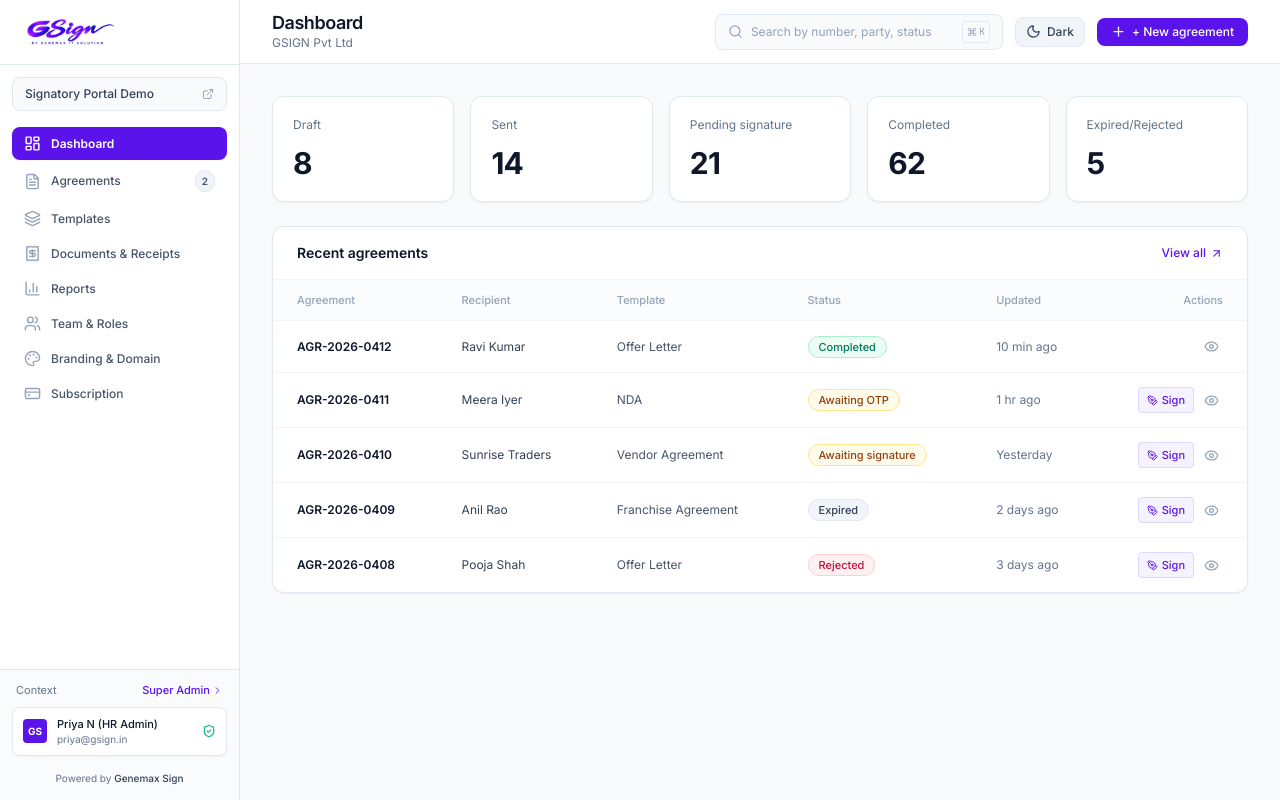
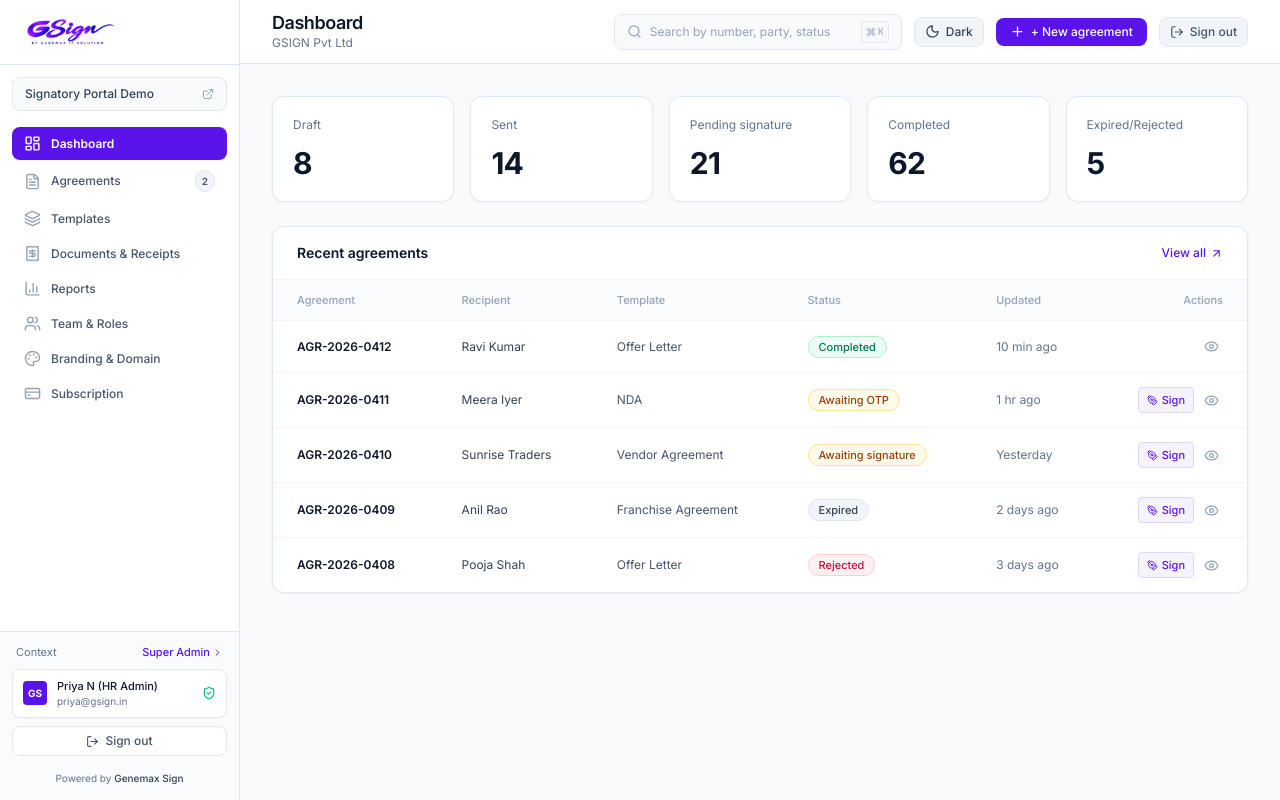
Before and after one commit to thekolli-tech/Gsign, a React (Vite) app: page / in a window 1280 px wide. Built offline with nearby package versions, Linux system fonts and the light colour scheme.

Commit message:
Add Sign out button to Sidebar and Header

```diff
--- a/src/components/layout/Header.tsx
+++ b/src/components/layout/Header.tsx
@@ -5,9 +5,11 @@ import {
   Moon,
   Plus,
   Command,
-  FileCheck2
+  FileCheck2,
+  LogOut
 } from 'lucide-react';
 import { useApp } from '../../context/AppContext';
+import { api } from '../../services/api';
 
 export const Header: React.FC = () => {
   const {
@@ -18,7 +20,9 @@ export const Header: React.FC = () => {
     branding,
     agreements,
     setSelectedAgreementId,
-    setActiveView
+    setActiveView,
+    setCurrentRole,
+    addToast
   } = useApp();
 
   const [searchQuery, setSearchQuery] = useState('');
@@ -190,6 +194,23 @@ export const Header: React.FC = () => {
           <Plus size={15} strokeWidth={2} />
           <span>+ New agreement</span>
         </button>
+
+        {/* Sign Out Button */}
+        <button
+          type="button"
+          onClick={async () => {
+            await api.logout().catch(() => {});
+            setCurrentRole('company_admin');
+            setActiveView('signin');
+            addToast('Signed Out', 'Your session has been ended.', 'info');
+          }}
+          title="Sign out"
+          aria-label="Sign out"
+          className="flex items-center gap-1.5 px-2.5 py-1.5 rounded-lg text-xs font-medium text-slate-600 dark:text-slate-300 bg-slate-100 dark:bg-slate-800 hover:bg-rose-50 hover:text-rose-600 dark:hover:bg-rose-950/40 dark:hover:text-rose-400 border border-slate-200 dark:border-slate-700 transition-colors cursor-pointer"
+        >
+          <LogOut size={14} />
+          <span className="hidden sm:inline">Sign out</span>
+        </button>
       </div>
     </header>
   );
--- a/src/components/layout/Sidebar.tsx
+++ b/src/components/layout/Sidebar.tsx
@@ -16,9 +16,11 @@ import {
   ToggleLeft,
   ShieldCheck,
   ChevronRight,
-  ExternalLink
+  ExternalLink,
+  LogOut
 } from 'lucide-react';
 import { useApp } from '../../context/AppContext';
+import { api } from '../../services/api';
 import gsignLogo from '../../assets/gsign_logo.png';
 
 export const Sidebar: React.FC = () => {
@@ -200,6 +202,20 @@ export const Sidebar: React.FC = () => {
           <ShieldCheck size={14} className="text-emerald-500 dark:text-emerald-400 flex-shrink-0" />
         </div>
 
+        <button
+          type="button"
+          onClick={async () => {
+            await api.logout().catch(() => {});
+            setCurrentRole('company_admin');
+            setActiveView('signin');
+            addToast('Signed Out', 'Your session has been ended.', 'info');
+          }}
+          className="mt-2 w-full flex items-center justify-center gap-1.5 px-3 py-1.5 rounded-lg text-xs font-medium text-slate-600 dark:text-slate-300 bg-white dark:bg-slate-900 border border-slate-200 dark:border-slate-800 hover:bg-rose-50 hover:text-rose-600 hover:border-rose-200 dark:hover:bg-rose-950/40 dark:hover:text-rose-400 dark:hover:border-rose-900/60 transition-colors cursor-pointer"
+        >
+          <LogOut size={13} />
+          <span>Sign out</span>
+        </button>
+
         {/* Powered By Genemax Sign */}
         {!branding.hidePoweredBy && (
           <div className="mt-2 text-center">
```
